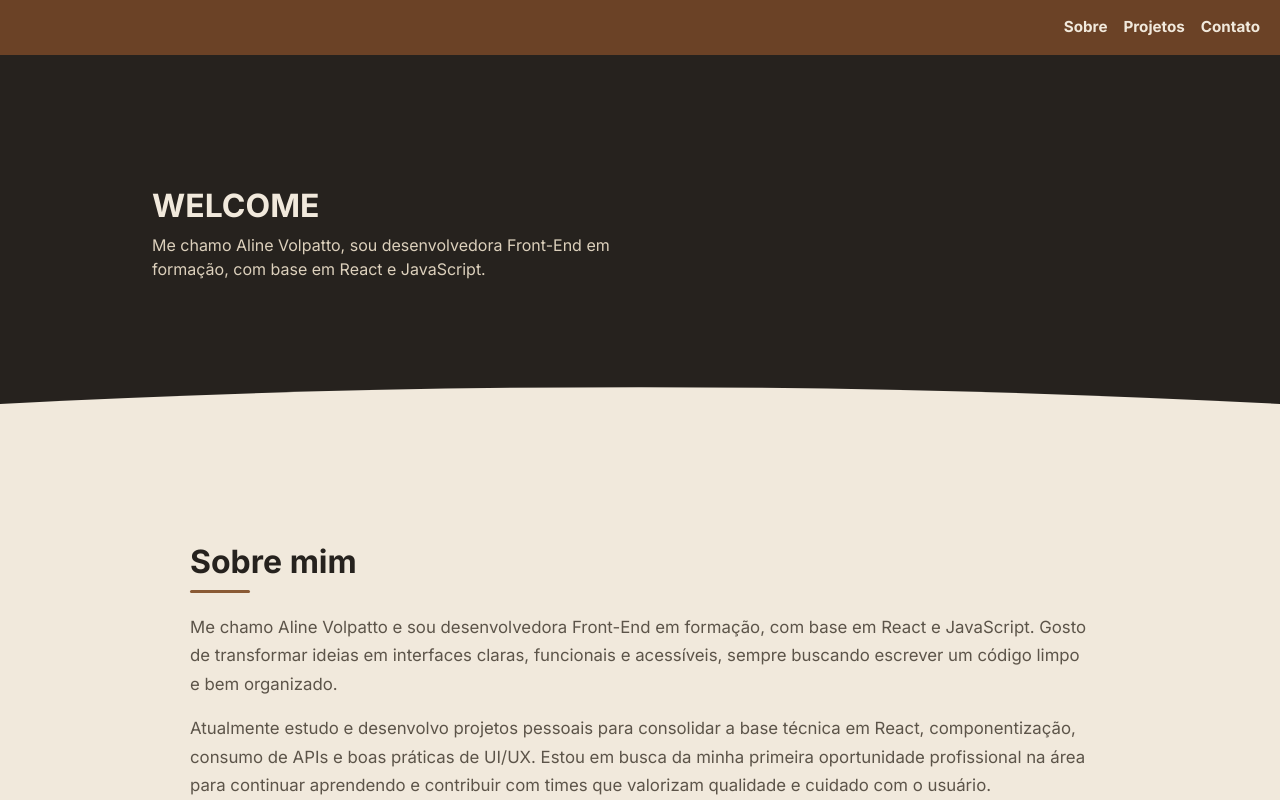
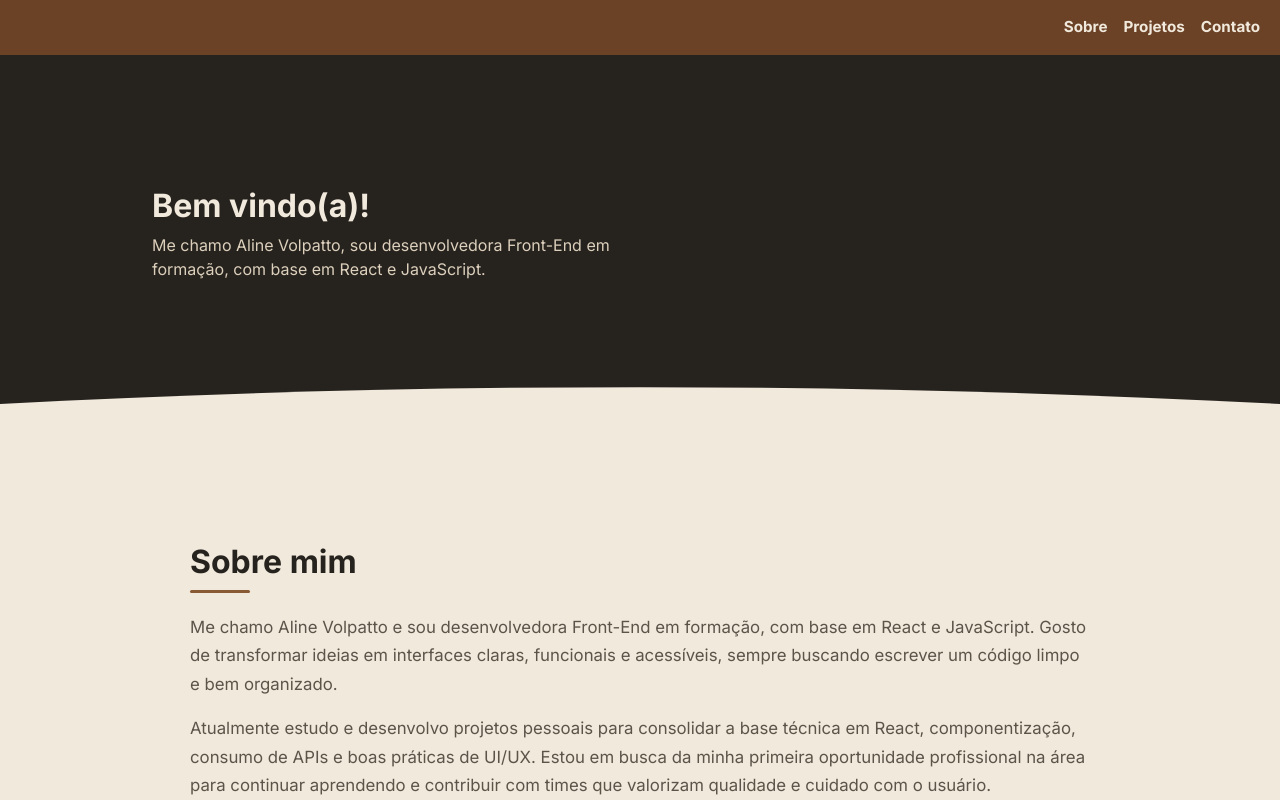
Before and after one commit to aline-volpatto/portfolio_dev, a React (Vite) app: page / in a window 1280 px wide. Shown: the top 800 px of the page. Built offline with nearby package versions, Linux system fonts and the light colour scheme.

Commit message:
Altera o titulo para lingua portuguesa

```diff
--- a/src/components/titulo/Titulo.jsx
+++ b/src/components/titulo/Titulo.jsx
@@ -4,7 +4,7 @@ import styles from './Titulo.module.css'
 function Titulo() {
   return (
     <div className={styles.titulo}>
-      <h1 className={styles.nome}>WELCOME</h1>
+      <h1 className={styles.nome}>Bem vindo(a)!</h1>
       <p className={styles.tagline}>Me chamo Aline Volpatto, sou desenvolvedora Front-End em formação, com base em React e JavaScript.</p>
     </div>
   )
```
